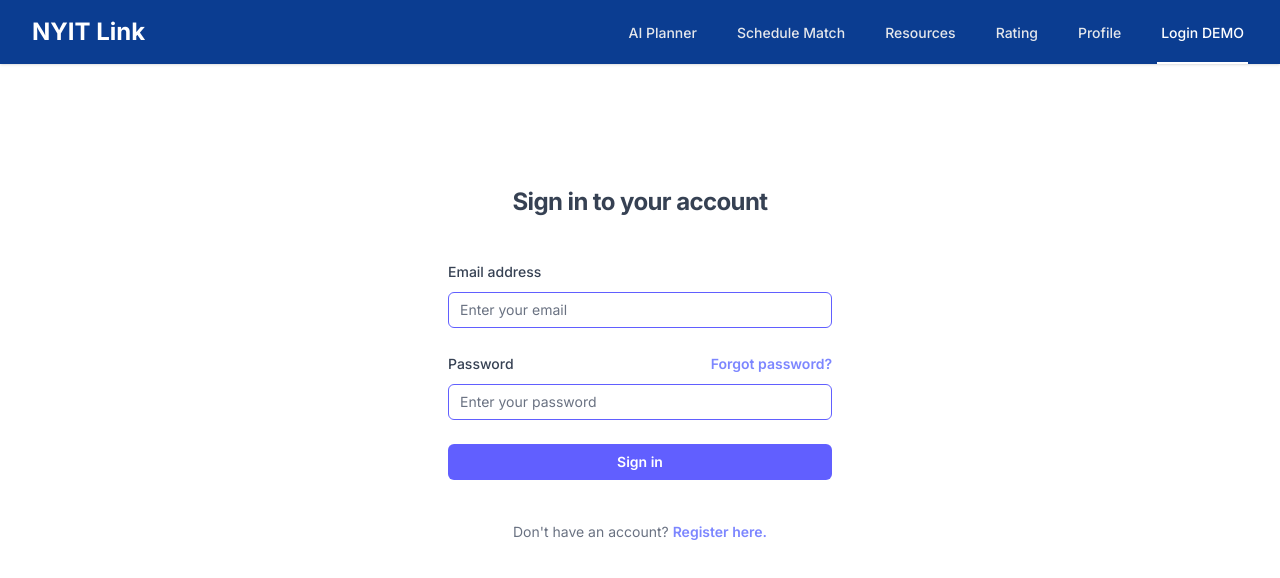
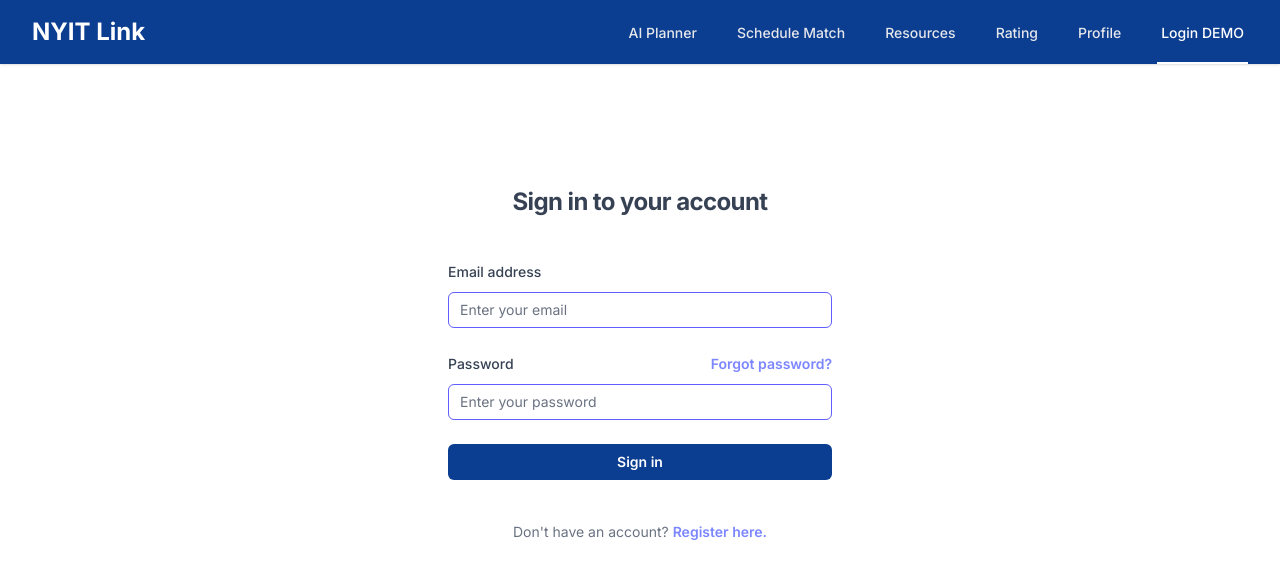
Before and after one commit to symphatixe/nyit-click, a Next.js app: page /auth/login in a window 1280 px wide. Shown: the top 578 px of the page. Built offline with nearby package versions, Linux system fonts and the light colour scheme.

Commit message:
adjusted to primary color

```diff
--- a/src/app/components/login.tsx
+++ b/src/app/components/login.tsx
@@ -29,7 +29,7 @@
       </div>
 
       <div>
-        <button type="submit" className="flex w-full justify-center rounded-md bg-indigo-500 px-3 py-1.5 text-sm/6 font-semibold text-white hover:bg-indigo-400 focus-visible:outline-2 focus-visible:outline-offset-2 focus-visible:outline-indigo-500">Sign in</button>
+        <button type="submit" className="flex w-full justify-center rounded-md bg-[var(--color-primary)] px-3 py-1.5 text-sm/6 font-semibold text-white hover:bg-indigo-400 focus-visible:outline-2 focus-visible:outline-offset-2 focus-visible:outline-indigo-500">Sign in</button>
       </div>
     </form>
 
--- a/src/app/components/register.tsx
+++ b/src/app/components/register.tsx
@@ -39,7 +39,7 @@
           </div>
 
           <div>
-            <button type="submit" className="flex w-full justify-center rounded-md bg-indigo-500 px-3 py-1.5 text-sm/6 font-semibold text-white hover:bg-indigo-400 focus-visible:outline-2 focus-visible:outline-offset-2 focus-visible:outline-indigo-500">Register</button>
+            <button type="submit" className="flex w-full justify-center rounded-md bg-[var(--color-primary)] px-3 py-1.5 text-sm/6 font-semibold text-white hover:bg-indigo-400 focus-visible:outline-2 focus-visible:outline-offset-2 focus-visible:outline-indigo-500">Register</button>
           </div>
         </form>
 
```
Also changed, not shown: src/app/components/forget-page.tsx (added).
